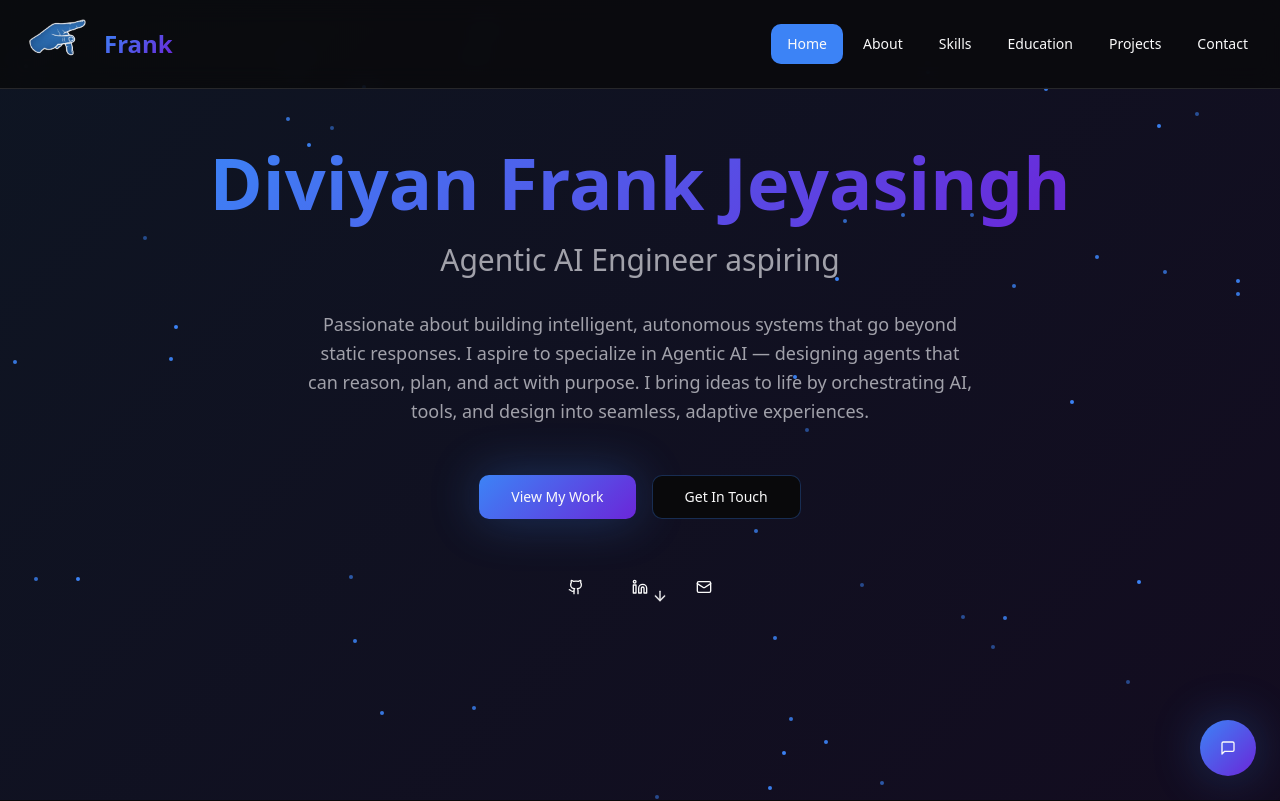
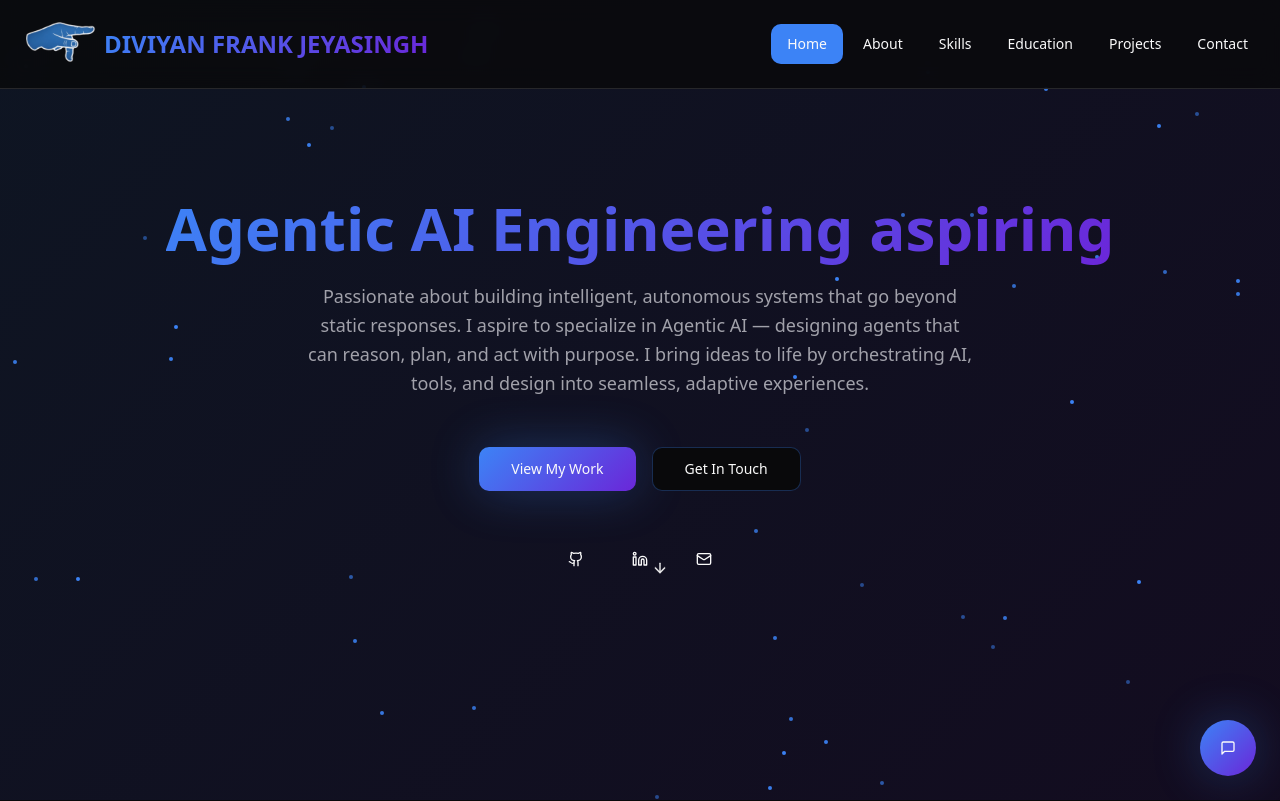
Before and after one commit to Frankythecoder/My_Portfolio, a React (Vite) app in the folder frontend/: page / in a window 1280 px wide. Shown: the top 801 px of the page. Built offline with nearby package versions, Linux system fonts and the light colour scheme.

Commit message:
Small changes

```diff
--- a/frontend/src/components/portfolio/Hero.tsx
+++ b/frontend/src/components/portfolio/Hero.tsx
@@ -29,14 +29,11 @@ const Hero = () => {
 
       <div className="container mx-auto px-4 text-center relative z-10 flex flex-col items-center justify-center">
         <div className="animate-fade-in-up">
-          <h1 className="text-5xl md:text-7xl font-bold mb-6">
+          <br></br>
+          <h2 className="text-2xl md:text-6xl font-bold mb-6">
             <span className="bg-hero-gradient bg-clip-text text-transparent">
-              Diviyan Frank Jeyasingh
+              Agentic AI Engineering aspiring
             </span>
-          </h1>
-
-          <h2 className="text-2xl md:text-3xl text-muted-foreground mb-8 font-light">
-            Agentic AI Engineer aspiring
           </h2>
 
           <p className="text-lg text-muted-foreground mb-12 max-w-2xl mx-auto leading-relaxed">
--- a/frontend/src/components/portfolio/Navigation.tsx
+++ b/frontend/src/components/portfolio/Navigation.tsx
@@ -44,7 +44,7 @@ const Navigation = () => {
         <div className="flex items-center space-x-2 h-14 w-auto">
           <img src="/frank_sign.png" alt="Logo" className="h-21 w-20"/>
           <div className="text-2xl font-bold bg-hero-gradient bg-clip-text text-transparent">
-            Frank
+            DIVIYAN FRANK JEYASINGH
           </div>
         </div>
 
--- a/frontend/src/components/portfolio/Projects.tsx
+++ b/frontend/src/components/portfolio/Projects.tsx
@@ -6,16 +6,16 @@ import { ExternalLink, Github } from 'lucide-react';
 const Projects = () => {
   const projects = [
     {
-      title: "AI-Powered Handwritten Text Recognition with AWS Textract and evaluation of the extracted text withb the corrected text using OpenAI",
+      title: "Docseron AI",
       description: "A Django app that uses AWS textract API for OCR and processing handwritten text in PDFs and then uses OpenAI API to compare and evaluate the extracted text with the corrected text and give the final analysis.",
       technologies: ["React", "TypeScript", "Django", "Python", "AWS-Textract", "OpenAI"],
       github: "https://github.com/Frankythecoder/ai_exams.git",
       featured: true
     },
     {
-      title: "AI Gemini Agent",
-      description: "A real time Gemini agent that uses Google Gemini's api and acts as an agent for file handling locally and code editing in code editors.",
-      technologies: ["Django", "HTML", "CSS", "Gemini API", "Python"],
+      title: "Agentic AI",
+      description: "A real time OpenAI agent that uses GPT-4o's api, LangChain/LangGraph and acts as an agent for file handling locally and code editing in code editors amongst other tools.",
+      technologies: ["Django", "HTML", "CSS", "GPT-4o API", "Python", "OpenAI"],
       github: "https://github.com/Frankythecoder/ai_agent.git",
       featured: true
     },
```
Also changed, not shown: frontend/public/frank_sign.png.
